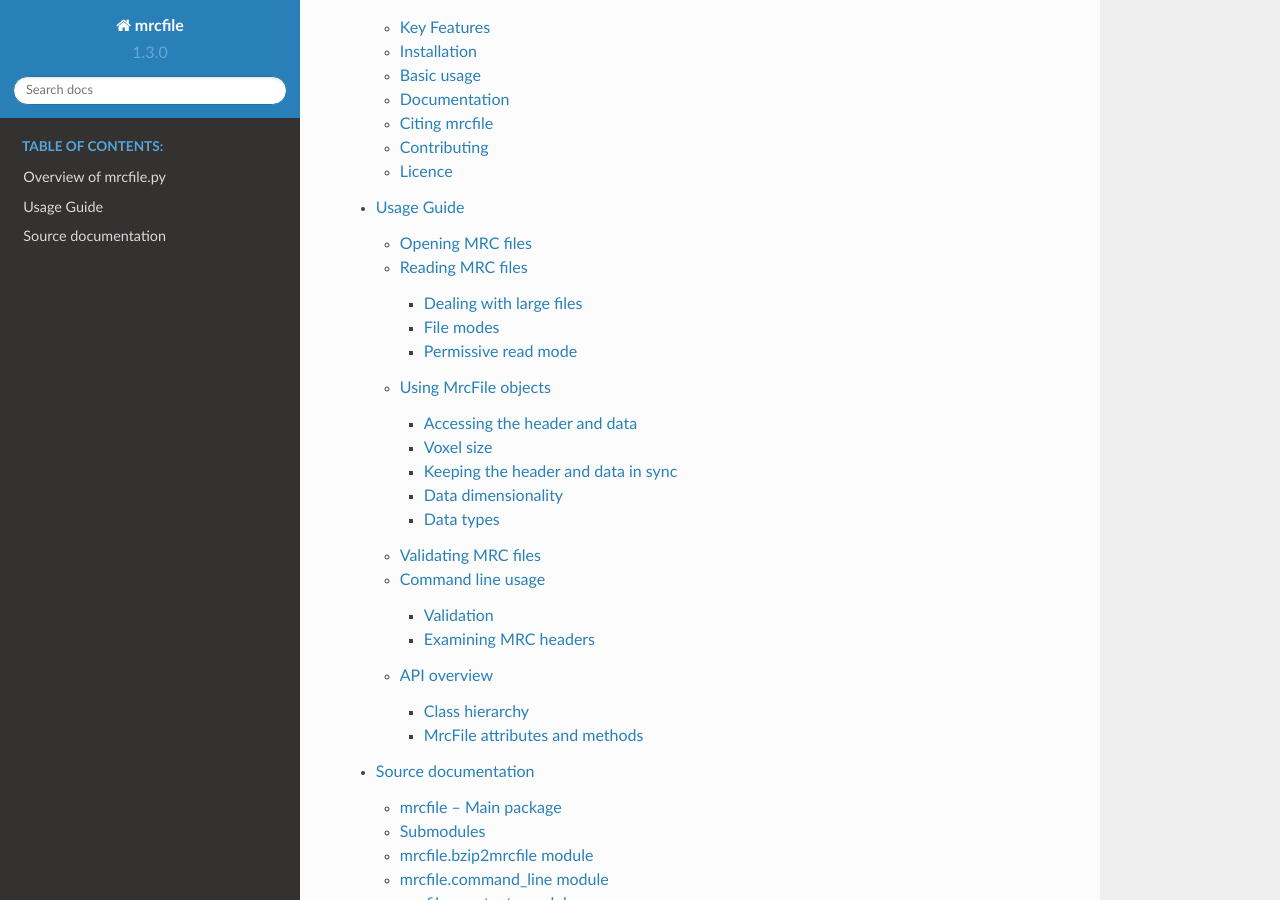
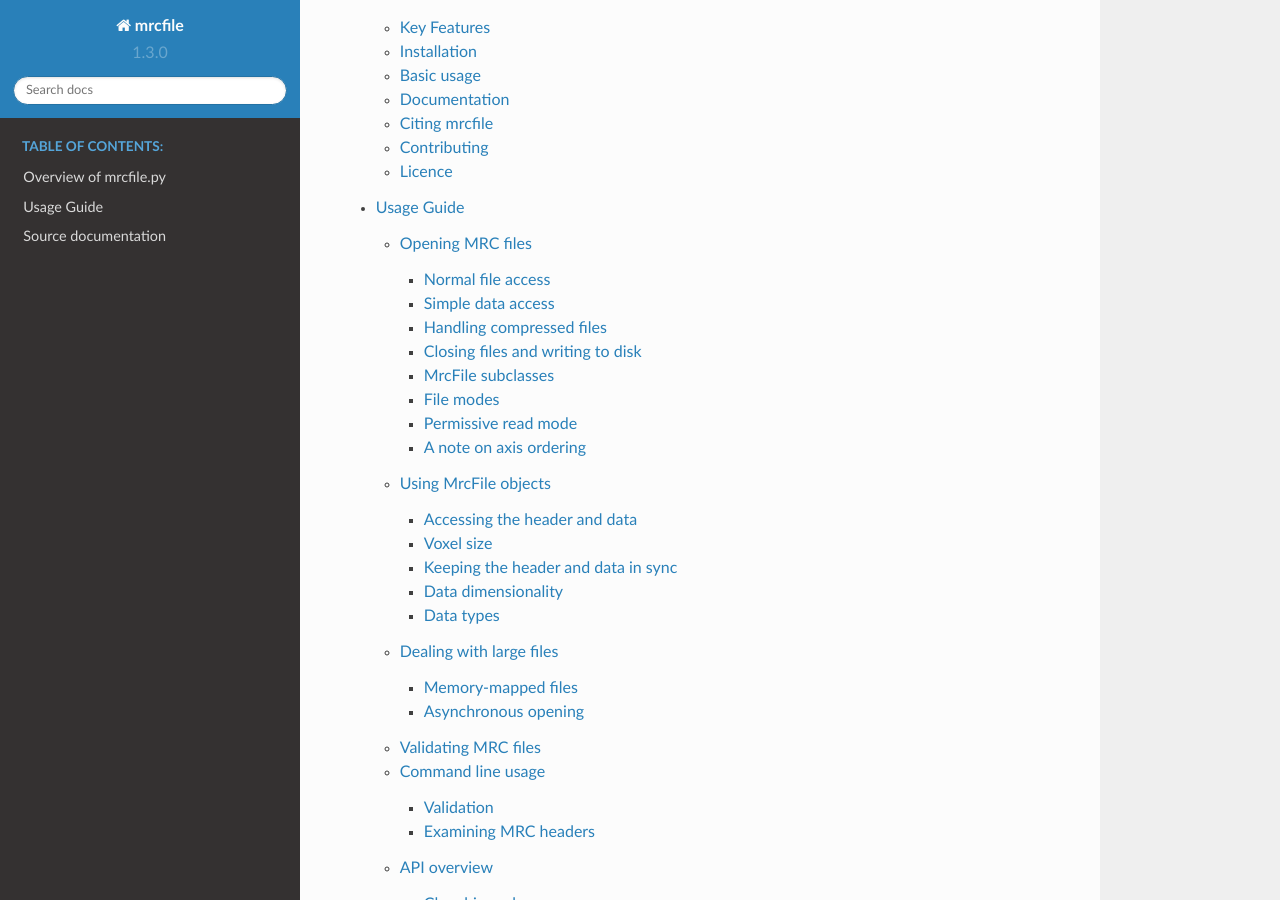
Before and after one commit to ccpem/mrcfile, a Sphinx documentation site: the page built from docs/index.rst, in a window 1280 px wide and 900 px high, scrolled down 324 px. Built offline with Sphinx 7.4.7 and the Read the Docs theme 2.0.0, drawn with Linux system fonts in a browser that asks for light colours; some of the changed lines change nothing that is shown.

Commit message:
Documentation updates
- Update numpy intersphinx URL
- Break "Opening MRC files" section into more subsections
- Move "Dealing with large files" into its own section
- Add explanation about C-style axis ordering

```diff
--- a/docs/conf.py
+++ b/docs/conf.py
@@ -90,7 +90,7 @@ napoleon_include_init_with_doc = False
 
 intersphinx_mapping = {
     'python': ('https://docs.python.org/3.8', None),
-    'numpy': ('http://docs.scipy.org/doc/numpy/', None)
+    'numpy': ('https://numpy.org/doc/stable', None)
 }
 
 # -- Options for HTML output ----------------------------------------------
--- a/docs/usage_guide.rst
+++ b/docs/usage_guide.rst
@@ -26,6 +26,9 @@ introduction, see the :doc:`overview <readme>`.
 Opening MRC files
 -----------------
 
+Normal file access
+~~~~~~~~~~~~~~~~~~
+
 MRC files can be opened using the :func:`mrcfile.new` or
 :func:`mrcfile.open` functions. These return an instance of the
 :class:`~mrcfile.mrcfile.MrcFile` class, which represents an MRC file on disk
@@ -53,6 +56,9 @@ write access as `numpy arrays`_. :
           [ 4,  5,  6,  7],
           [ 8,  9, 10, 11]], dtype=int8)
 
+Simple data access
+~~~~~~~~~~~~~~~~~~
+
 Alternatively, for even quicker access to MRC data but with minimal control of
 the file header, you can use the :func:`~mrcfile.read` and
 :func:`~mrcfile.write` functions. These do not return
@@ -74,8 +80,11 @@ the file header, you can use the :func:`~mrcfile.read` and
           [2, 3],
           [4, 5]], dtype=int8)
 
-All of these functions can also handle gzip- or bzip2-compressed files very
-easily:
+Handling compressed files
+~~~~~~~~~~~~~~~~~~~~~~~~~
+
+All of the functions shown above can also handle gzip- or bzip2-compressed
+files very easily:
 
 .. doctest::
 
@@ -110,6 +119,9 @@ easily:
    ...
    GzipMrcFile('tmp2.mrc.gz', mode='r')
 
+Closing files and writing to disk
+~~~~~~~~~~~~~~~~~~~~~~~~~~~~~~~~~
+
 :class:`~mrcfile.mrcfile.MrcFile` objects should be closed when they are
 finished with, to ensure any changes are flushed to disk and the underlying
 file object is closed:
@@ -139,6 +151,9 @@ writes the MRC data to disk but leaves the file open:
    >>> # continue using the file...
    >>> mrc.close()  # close the file when finished
 
+MrcFile subclasses
+~~~~~~~~~~~~~~~~~~
+
 For most purposes, the top-level functions in :mod:`mrcfile` should be all you
 need to open MRC files, but it is also possible to directly instantiate
 :class:`~mrcfile.mrcfile.MrcFile` and its subclasses,
@@ -167,134 +182,6 @@ need to open MRC files, but it is also possible to directly instantiate
    ...     mrc
    ...
    MrcMemmap('tmp.mrc', mode='r')
-
-Reading MRC files
------------------
-Data from MRC files can be read using the :func:`mrcfile.read` function.
-.. doctest::
-
-   >>> data = mrcfile.read('tmp.mrc')
-   >>> # do things...
-
-Dealing with large files
-~~~~~~~~~~~~~~~~~~~~~~~~
-
-``mrcfile`` provides two ways of improving performance when handling large
-files: memory mapping and asynchronous (background) opening. `Memory mapping`_
-treats the file's data on disk as if it is already in memory, and only actually
-loads the data in small chunks when it is needed. `Asynchronous opening`_ uses
-a separate thread to open the file, allowing the main thread to carry on with
-other work while the file is loaded from disk in parallel.
-
-.. _Memory mapping: https://en.wikipedia.org/wiki/Memory-mapped_file
-.. _Asynchronous opening: https://en.wikipedia.org/wiki/Asynchronous_I/O
-
-Which technique is better depends on what you intend to do with the file and
-the characteristics of your computer, and it's usually worth testing both
-approaches and seeing what works best for your particular task. In general,
-memory mapping gives better performance when dealing with a single file,
-particularly if the file is very large. If you need to process several files,
-asynchronous opening can be faster because you can work on one file while
-loading the next one.
-
-Memory-mapped files
-^^^^^^^^^^^^^^^^^^^
-
-With very large files, it might be helpful to use the :func:`mrcfile.mmap`
-function to open the file, which will open the data as a
-:class:`memory-mapped numpy array <numpy.memmap>`. The contents of the array
-are only read from disk as needed, so this allows large files to be opened very
-quickly. Parts of the data can then be read and written by slicing the array:
-
-.. doctest::
-   :options: +NORMALIZE_WHITESPACE
-
-   >>> # Open the file in memory-mapped mode
-   >>> mrc = mrcfile.mmap('tmp.mrc', mode='r+')
-   >>> # Now read part of the data by slicing
-   >>> mrc.data[1:3]
-   memmap([[ 4,  5,  6,  7],
-           [ 8,  9, 10, 11]], dtype=int8)
-
-   >>> # Set some values by assigning to a slice
-   >>> mrc.data[1:3,1:3] = 0
-
-   >>> # Read the entire array - with large files this might take a while!
-   >>> mrc.data[:]
-   memmap([[ 0,  1,  2,  3],
-           [ 4,  0,  0,  7],
-           [ 8,  0,  0, 11]], dtype=int8)
-   >>> mrc.close()
-
-To create new large, empty files quickly, use the :func:`mrcfile.new_mmap`
-function. This creates an empty file with a given shape and data mode. An
-optional fill value can be provided but filling a very large mmap array can
-take a long time, so it's best to use this only when needed. If you plan to
-fill the array with other data anyway, it's better to leave the fill value as
-:data:`None`. A typical use case would be to create a new file and then fill
-it slice by slice:
-
-.. doctest::
-   :options: +NORMALIZE_WHITESPACE
-
-   >>> # Make a new, empty memory-mapped MRC file
-   >>> mrc = mrcfile.new_mmap('mmap.mrc', shape=(3, 3, 4), mrc_mode=0)
-   >>> # Fill each slice with a different value
-   >>> for val in range(len(mrc.data)):
-   ...     mrc.data[val] = val
-   ...
-   >>> mrc.data[:]
-   memmap([[[0, 0, 0, 0],
-            [0, 0, 0, 0],
-            [0, 0, 0, 0]],
-   <BLANKLINE>
-           [[1, 1, 1, 1],
-            [1, 1, 1, 1],
-            [1, 1, 1, 1]],
-   <BLANKLINE>
-           [[2, 2, 2, 2],
-            [2, 2, 2, 2],
-            [2, 2, 2, 2]]], dtype=int8)
-
-Asynchronous opening
-^^^^^^^^^^^^^^^^^^^^
-
-When processing several files in a row, asynchronous (background) opening can
-improve performance by allowing you to open multiple files in parallel. The
-:func:`mrcfile.open_async` function starts a background thread to open a file,
-and returns a :class:`~mrcfile.future_mrcfile.FutureMrcFile` object which you
-can call later to get the file after it's been opened:
-
-.. doctest::
-
-   >>> # Open the first example file
-   >>> mrc1 = mrcfile.open('tmp.mrc')
-   >>> # Start opening the second example file before we process the first
-   >>> future_mrc2 = mrcfile.open_async('tmp.mrc.gz')
-   >>> # Now we'll do some calculations with the first file
-   >>> mrc1.data.sum()
-   36
-   >>> # Get the second file from its "Future" container ('result()' will wait
-   >>> # until the file is ready)
-   >>> mrc2 = future_mrc2.result()
-   >>> # Before we process the second file, we'll start the third one opening
-   >>> future_mrc3 = mrcfile.open_async('tmp.mrc.bz2')
-   >>> mrc2.data.max()
-   22
-   >>> # Finally, we'll get the third file and process it
-   >>> mrc3 = future_mrc3.result()
-   >>> mrc3.data
-   array([[ 0,  3,  6,  9],
-          [12, 15, 18, 21],
-          [24, 27, 30, 33]], dtype=int8)
-
-As we saw in that example, calling
-:meth:`~mrcfile.future_mrcfile.FutureMrcFile.result` will give us the
-:class:`~mrcfile.mrcfile.MrcFile` from the file opening operation. If the file
-hasn't been fully opened yet,
-:meth:`~mrcfile.future_mrcfile.FutureMrcFile.result` will simply wait until
-it's ready. To avoid waiting, call
-:meth:`~mrcfile.future_mrcfile.FutureMrcFile.done` to check if it's finished.
 
 File modes
 ~~~~~~~~~~
@@ -449,6 +336,37 @@ might help you to work out how to approach the problem (start with
 `CCP-EM mailing list`_ for advice.
 
 .. _CCP-EM mailing list: https://www.jiscmail.ac.uk/CCPEM
+
+A note on axis ordering
+~~~~~~~~~~~~~~~~~~~~~~~
+
+``mrcfile`` follows the Python / C-style convention for axis
+ordering. This means that the first index is the slowest axis (typically Z for
+volume data or Y for images) and the last index is the fastest axis (typically
+X), and the numpy arrays are C-contiguous:
+
+.. doctest::
+
+   >>> data = mrcfile.read('tmp.mrc')
+   >>> data
+   array([[ 0,  1,  2,  3],
+          [ 4,  5,  6,  7],
+          [ 8,  9, 10, 11]], dtype=int8)
+
+   >>> data[1, 0]  # x = 0, y = 1
+   4
+   >>> data[2, 3]  # x = 3, y = 2
+   11
+
+   >>> data.flags.c_contiguous
+   True
+   >>> data.flags.f_contiguous
+   False
+
+Note that this axis order is the opposite of the FORTRAN-style convention that
+is used by some other software in structural biology. This can cause confusing
+errors!
+
 
 Using MrcFile objects
 ---------------------
@@ -1009,6 +927,129 @@ this can lead to ``inf`` values, and with integers it can lead to entirely
 meaningless values. A full discussion of this issue is outside the scope of
 this guide; see the numpy documentation for more information.
 
+Dealing with large files
+------------------------
+
+``mrcfile`` provides two ways of improving performance when handling large
+files: memory mapping and asynchronous (background) opening. `Memory mapping`_
+treats the file's data on disk as if it is already in memory, and only actually
+loads the data in small chunks when it is needed. `Asynchronous opening`_ uses
+a separate thread to open the file, allowing the main thread to carry on with
+other work while the file is loaded from disk in parallel.
+
+.. _Memory mapping: https://en.wikipedia.org/wiki/Memory-mapped_file
+.. _Asynchronous opening: https://en.wikipedia.org/wiki/Asynchronous_I/O
+
+Which technique is better depends on what you intend to do with the file and
+the characteristics of your computer, and it's usually worth testing both
+approaches and seeing what works best for your particular task. In general,
+memory mapping gives better performance when dealing with a single file,
+particularly if the file is very large. If you need to process several files,
+asynchronous opening can be faster because you can work on one file while
+loading the next one.
+
+Memory-mapped files
+~~~~~~~~~~~~~~~~~~~
+
+With very large files, it might be helpful to use the :func:`mrcfile.mmap`
+function to open the file, which will open the data as a
+:class:`memory-mapped numpy array <numpy.memmap>`. The contents of the array
+are only read from disk as needed, so this allows large files to be opened very
+quickly. Parts of the data can then be read and written by slicing the array:
+
+.. doctest::
+   :options: +NORMALIZE_WHITESPACE
+
+   >>> # Let's make a new file to work with (only small for this example!)
+   >>> mrcfile.write('maybe_large.mrc', example_data)
+
+   >>> # Open the file in memory-mapped mode
+   >>> mrc = mrcfile.mmap('maybe_large.mrc', mode='r+')
+   >>> # Now read part of the data by slicing
+   >>> mrc.data[1:3]
+   memmap([[ 4,  5,  6,  7],
+           [ 8,  9, 10, 11]], dtype=int8)
+
+   >>> # Set some values by assigning to a slice
+   >>> mrc.data[1:3,1:3] = 0
+
+   >>> # Read the entire array - with large files this might take a while!
+   >>> mrc.data[:]
+   memmap([[ 0,  1,  2,  3],
+           [ 4,  0,  0,  7],
+           [ 8,  0,  0, 11]], dtype=int8)
+   >>> mrc.close()
+
+To create new large, empty files quickly, use the :func:`mrcfile.new_mmap`
+function. This creates an empty file with a given shape and data mode. An
+optional fill value can be provided but filling a very large mmap array can
+take a long time, so it's best to use this only when needed. If you plan to
+fill the array with other data anyway, it's better to leave the fill value as
+:data:`None`. A typical use case would be to create a new file and then fill
+it slice by slice:
+
+.. doctest::
+   :options: +NORMALIZE_WHITESPACE
+
+   >>> # Make a new, empty memory-mapped MRC file
+   >>> mrc = mrcfile.new_mmap('mmap.mrc', shape=(3, 3, 4), mrc_mode=0)
+   >>> # Fill each slice with a different value
+   >>> for val in range(len(mrc.data)):
+   ...     mrc.data[val] = val
+   ...
+   >>> mrc.data[:]
+   memmap([[[0, 0, 0, 0],
+            [0, 0, 0, 0],
+            [0, 0, 0, 0]],
+   <BLANKLINE>
+           [[1, 1, 1, 1],
+            [1, 1, 1, 1],
+            [1, 1, 1, 1]],
+   <BLANKLINE>
+           [[2, 2, 2, 2],
+            [2, 2, 2, 2],
+            [2, 2, 2, 2]]], dtype=int8)
+
+Asynchronous opening
+~~~~~~~~~~~~~~~~~~~~
+
+When processing several files in a row, asynchronous (background) opening can
+improve performance by allowing you to open multiple files in parallel. The
+:func:`mrcfile.open_async` function starts a background thread to open a file,
+and returns a :class:`~mrcfile.future_mrcfile.FutureMrcFile` object which you
+can call later to get the file after it's been opened:
+
+.. doctest::
+
+   >>> # Open the first example file
+   >>> mrc1 = mrcfile.open('maybe_large.mrc')
+   >>> # Start opening the second example file before we process the first
+   >>> future_mrc2 = mrcfile.open_async('tmp.mrc.gz')
+   >>> # Now we'll do some calculations with the first file
+   >>> mrc1.data.sum()
+   36
+   >>> # Get the second file from its "Future" container ('result()' will wait
+   >>> # until the file is ready)
+   >>> mrc2 = future_mrc2.result()
+   >>> # Before we process the second file, we'll start the third one opening
+   >>> future_mrc3 = mrcfile.open_async('tmp.mrc.bz2')
+   >>> mrc2.data.max()
+   22
+   >>> # Finally, we'll get the third file and process it
+   >>> mrc3 = future_mrc3.result()
+   >>> mrc3.data
+   array([[ 0,  3,  6,  9],
+          [12, 15, 18, 21],
+          [24, 27, 30, 33]], dtype=int8)
+
+As we saw in that example, calling
+:meth:`~mrcfile.future_mrcfile.FutureMrcFile.result` will give us the
+:class:`~mrcfile.mrcfile.MrcFile` from the file opening operation. If the file
+hasn't been fully opened yet,
+:meth:`~mrcfile.future_mrcfile.FutureMrcFile.result` will simply wait until
+it's ready. To avoid waiting, call
+:meth:`~mrcfile.future_mrcfile.FutureMrcFile.done` to check if it's finished.
+
 Validating MRC files
 --------------------
 
```
